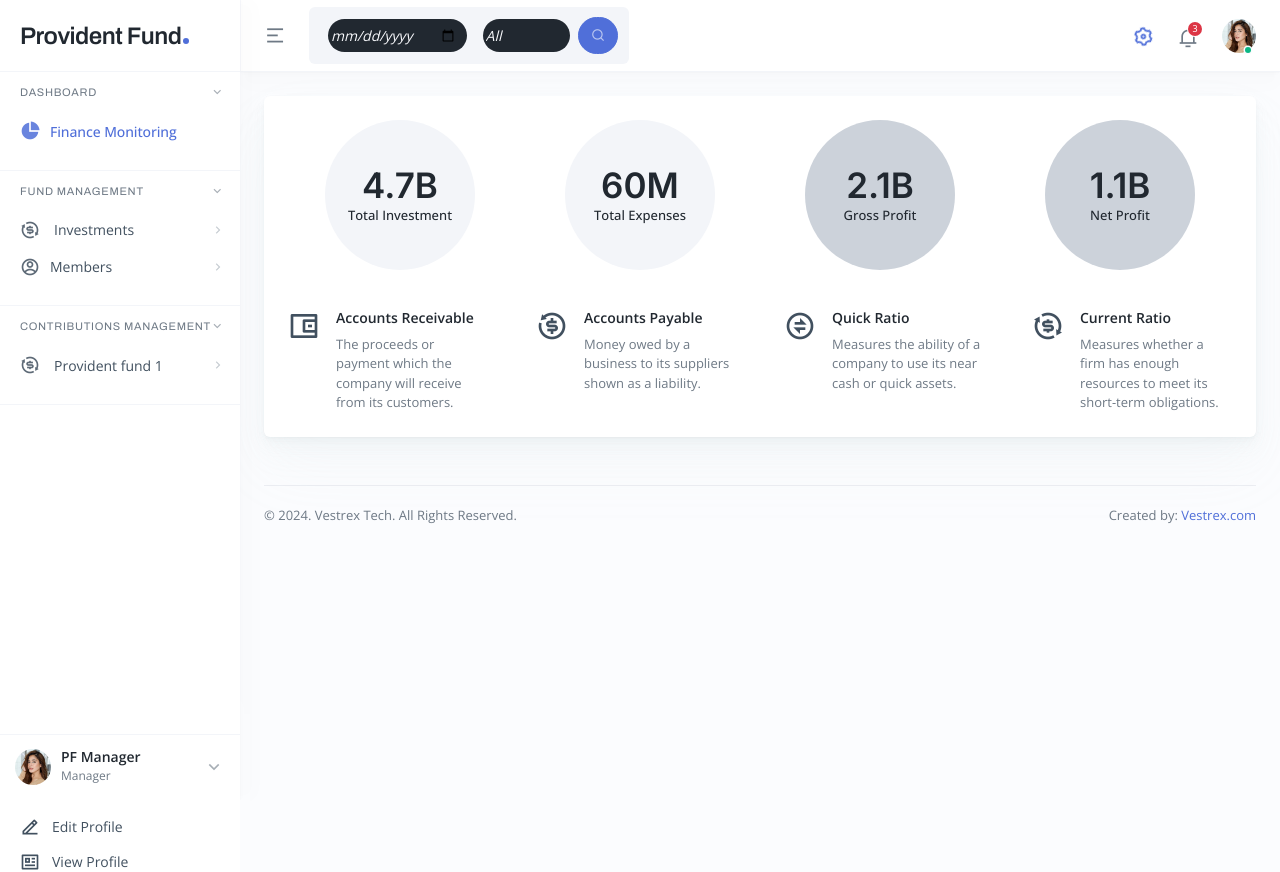
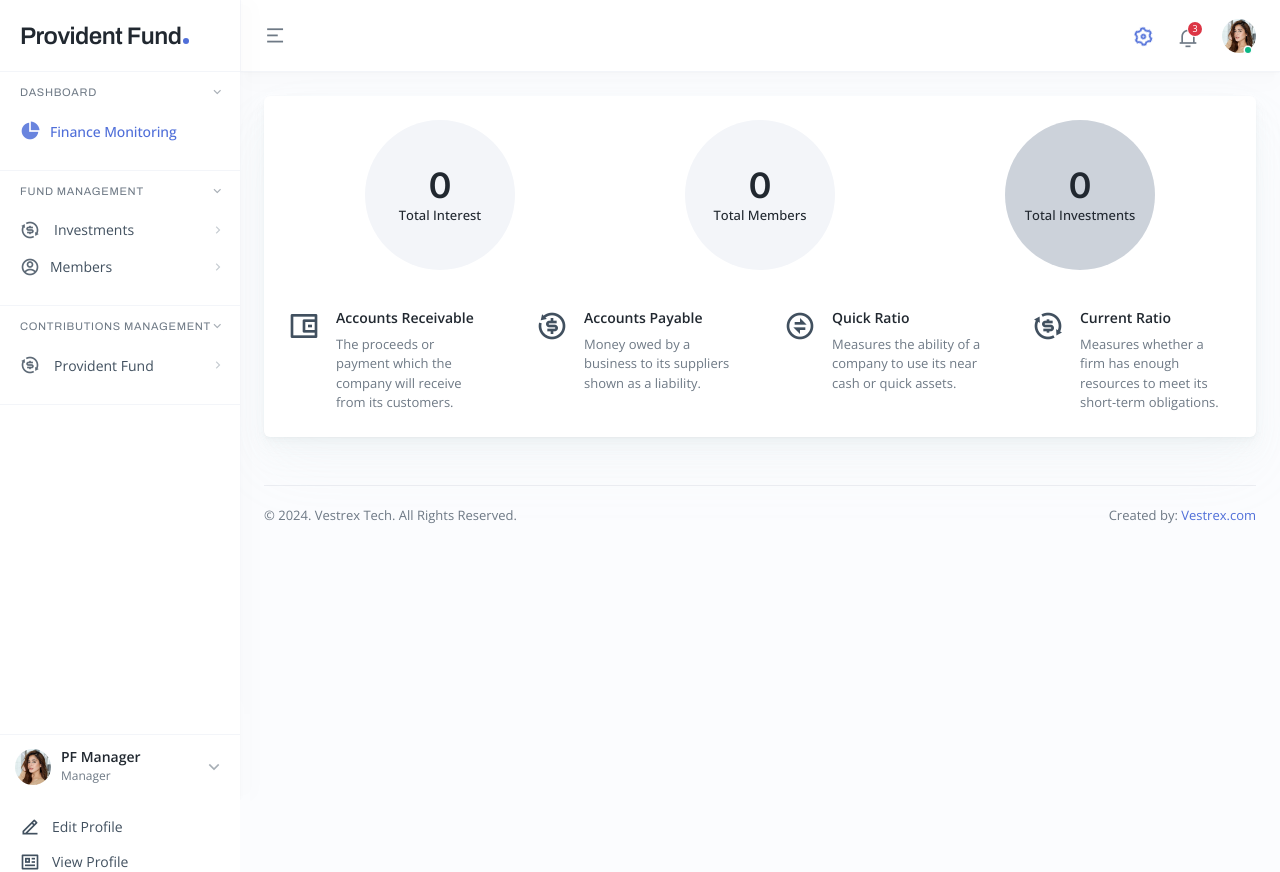
Before and after one commit to davidogit/provident_unit, a Django app: page /fund/ in a window 1280 px wide. Run offline with Django 5.2, Linux system fonts and the light colour scheme; the visitor is signed in with stand-in values (Sample User, id 1); data that the repository does not hold is empty; parts of the project's set-up code (start-up, migrations or seed data) failed here and were passed over; some libraries are stand-ins or nearby versions.

Commit message:
Query of investments for report

```diff
--- a/ProvidentFund/Fund/templates/dashboard/base.html
+++ b/ProvidentFund/Fund/templates/dashboard/base.html
@@ -65,6 +65,7 @@
               <nav class="nav nav-sub">
                 <a href="{% url 'investment_list' %}" class="nav-sub-link">View Current Investments</a>
                 <a href="{% url 'add_investment' %}" class="nav-sub-link">Add New Investments</a>
+                <a href="{% url 'query' %}" class="nav-sub-link">Generate Report</a>
 
 
               </nav>
@@ -73,6 +74,7 @@
               <a href="#" class="nav-link has-sub"><i class="ri-account-circle-line"></i> <span>Members</span></a>
               <nav class="nav nav-sub">
                 <a href="{% url 'member_list' %}" class="nav-sub-link">Active PF Members</a>
+                <a href="#" class="nav-sub-link">Exited Members</a>
                 <a href="{% url 'add_member' %}" class="nav-sub-link">Add Member</a>
               </nav>
             </li>
@@ -85,7 +87,7 @@
             <a href="#" class="nav-label">Contributions Management</a>
             <ul class="nav nav-sidebar">
               <li class="nav-item">
-                <a href="#" class="nav-link has-sub"><i class="ri-exchange-dollar-line fs-32 lh-1 me-3"></i> <span>Provident fund 1</span></a>
+                <a href="#" class="nav-link has-sub"><i class="ri-exchange-dollar-line fs-32 lh-1 me-3"></i> <span>Provident Fund</span></a>
                 <nav class="nav nav-sub">
                   <a href="{% url 'staff_member_list' %}" class="nav-sub-link">View Contributions</a>
                   <a href="{% url 'staff_member_list' %}" class="nav-sub-link">Individual Contributions</a>
@@ -126,22 +128,12 @@
 
     <div class="header-main px-3 px-lg-4">
       <a id="menuSidebar" href="#" class="menu-link me-3 me-lg-4"><i class="ri-menu-2-fill"></i></a>
+      <div id="search-bar" class="me-auto">
+        {% block search %}
 
+        {% endblock %}
+      </div><!-- form-search -->
 
-      <div id="search-bar" class="me-auto">
-        <form method="GET">
-          <div class="form-search d-flex align-items-center justify-content-between">
-            <input type="date" class="form-control m-2 rounded-pill fst-italic bg-dark text-light" name="date" placeholder="Date">
-            <select class="form-control m-2 rounded-pill fst-italic bg-dark text-light" name="inv_type" id="investmentType">
-                <option class="dropdown-item" value="">All</option>
-                <option class="dropdown-item" value="T-bills">Treasury Bill</option>
-                <option class="dropdown-item" value="F-deposit">Fixed Deposit</option>
-                <option class="dropdown-item" value="D-interest">Delayed Interest</option>
-            </select>
-            <button type="submit" class="btn btn-primary rounded-pill fst-italic"><i class="ri-search-line"></i></button>
-          </div>
-        </form>
-      </div><!-- form-search -->
 
       <div class="dropdown dropdown-skin">
         <a href="#" class="dropdown-link" data-bs-toggle="dropdown" data-bs-auto-close="outside"><i class="ri-settings-3-line"></i></a>
--- a/ProvidentFund/Fund/templates/dashboard/finance.html
+++ b/ProvidentFund/Fund/templates/dashboard/finance.html
@@ -1,4 +1,6 @@
 {% extends 'dashboard/base.html' %}
+
+{% load number_filter %}
 
 
 {% block content %}
@@ -11,36 +13,27 @@
           <div class="col-6 col-sm-4 col-md">
             <div class="finance-item">
               <div class="finance-item-circle">
-                <h1>4.7B</h1>
-                <label>Total Investment</label>
+                <h1>{{ total_interest|abbreviate_number }}</h1>
+                <label>Total Interest</label>
               </div><!-- finance-item-circle -->
             </div><!-- finance-item -->
           </div><!-- col -->
           <div class="col-6 col-sm-4 col-md">
             <div class="finance-item">
               <div class="finance-item-circle">
-                <h1>60M</h1>
-                <label>Total Expenses</label>
+                <h1>{{ active_members|abbreviate_number }}</h1>
+                <label>Total Members</label>
               </div><!-- finance-item-circle -->
             </div><!-- finance-item -->
           </div><!-- col -->
           <div class="col-6 col-sm-4 col-md">
             <div class="finance-item">
               <div class="finance-item-circle bg-gray-400">
-                <h1>2.1B</h1>
-                <label>Gross Profit</label>
+                <h1>{{ active_inv|abbreviate_number }}</h1>
+                <label>Total Investments</label>
               </div><!-- finance-item-circle -->
             </div><!-- finance-item -->
           </div><!-- col -->
-          <div class="col-6 col-sm-4 col-md">
-            <div class="finance-item">
-              <div class="finance-item-circle bg-gray-400">
-                <h1>1.1B</h1>
-                <label>Net Profit</label>
-              </div><!-- finance-item-circle -->
-            </div><!-- finance-item -->
-          </div><!-- col -->
-
 
         </div><!-- row -->
 
--- /dev/null
+++ b/ProvidentFund/Fund/templatetags/number_filter.py
@@ -0,0 +1,18 @@
+from django import template
+
+register = template.Library()
+
+# Additiona Library to convert longer numbers into shorter form eg. 1000000 >> 1M
+
+@register.filter
+def abbreviate_number(value):
+    try:
+        value = int(value)
+        if value>= 1_000_000:
+            return f'{value/1_000_000:.1f}M'
+        elif value>=1_000:
+            return f'{value/1_000:.1f}K'
+        else:
+            return str(value)
+    except(ValueError,TypeError):
+        return value
--- a/ProvidentFund/Fund/views.py
+++ b/ProvidentFund/Fund/views.py
@@ -19,6 +19,26 @@ from django.contrib.auth.decorators import login_required
 @method_decorator(login_required, name='dispatch')
 class Invest(TemplateView):
     template_name='dashboard/finance.html'
+
+    def get_context_data(self, **kwargs):
+        context = super().get_context_data(**kwargs)
+        # Queryset to calculate total interest
+        interest_query = InvestmentDetail.objects.all().filter(_status = 'Pending')
+        context['total_interest'] = sum(inv.interest_amount for inv in interest_query)
+
+        # Queryset to calsulate total number of active investments
+        active_inv = InvestmentDetail.objects.all().filter(_status = 'Active')
+        context['active_inv'] = active_inv.count()
+
+        # Queryset to calsulate total number of Active Members
+        active_members = Member.objects.all()
+        context['active_members'] = active_members.count()
+
+        # Sum up all investments interest field
+
+        print(context)
+        return context
+
 
 
 # Creating List View for model
```
Also changed, not shown: ProvidentFund/Fund/templates/dashboard/query.html (+16 -0 lines), ProvidentFund/Fund/templatetags/__init__.py (added), 1 other file.
